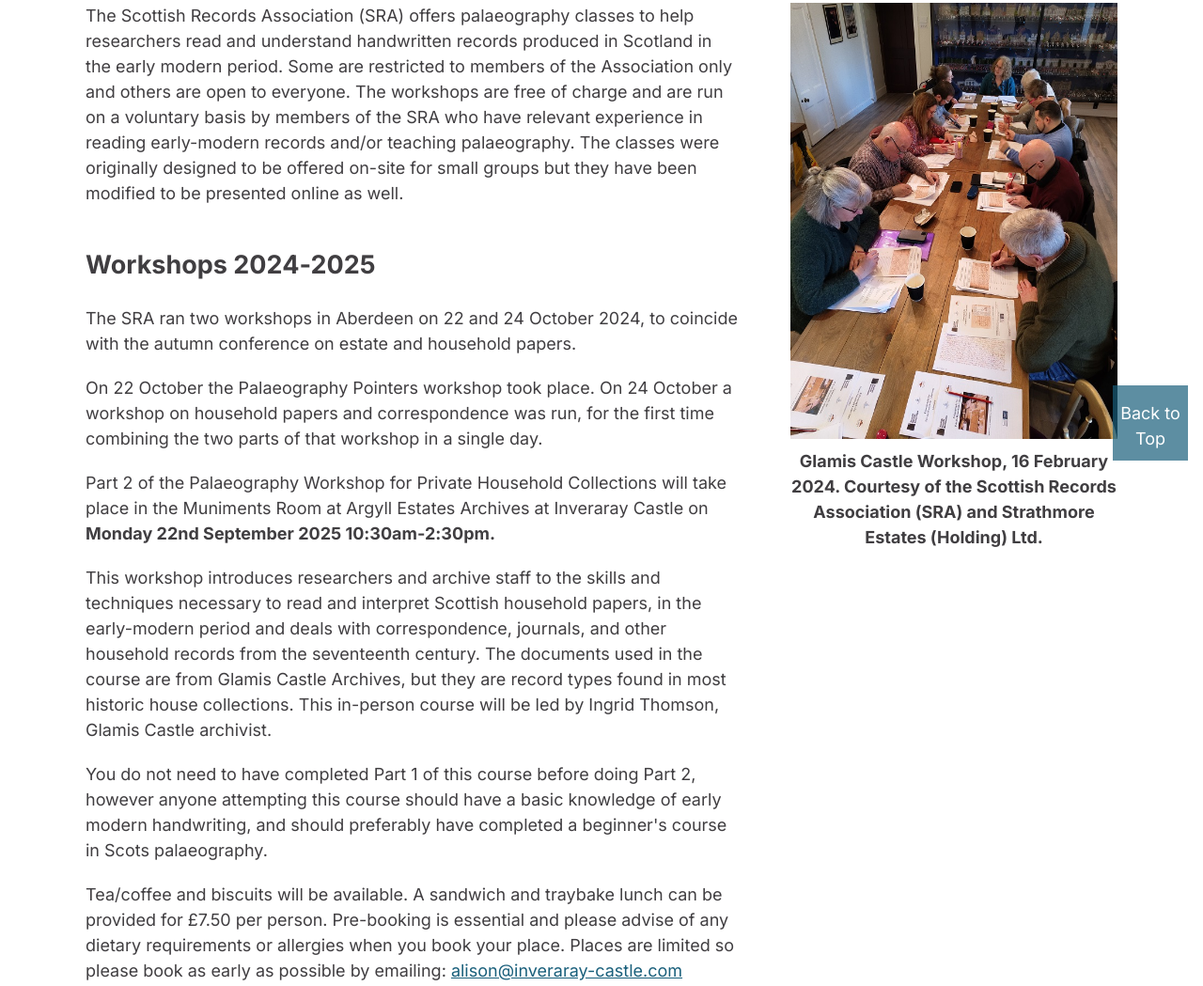
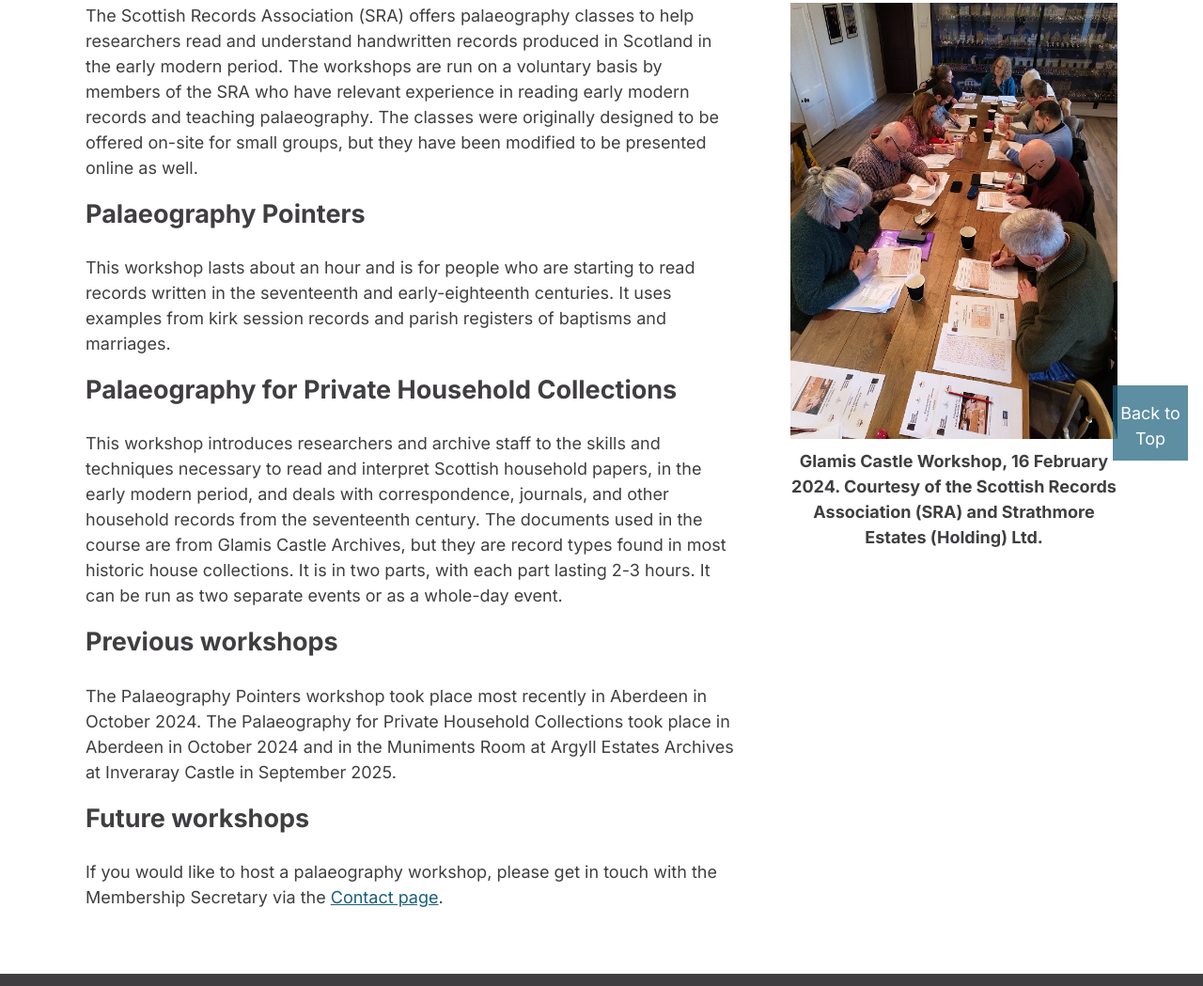
Before and after one commit to nvb33/SRA, an Eleventy site: page src/palaeography_workshops.njk in a window 1280 px wide. Shown: the part 294-1343 px from the top of the page at 94% size. Built offline with nearby package versions, Linux system fonts and the light colour scheme; Eleventy itself is replaced by a stand-in of ours; files that its build step writes are made by us from their sources.

Commit message:
Content amendments on Palaeography page

```diff
--- a/src/palaeography_workshops.njk
+++ b/src/palaeography_workshops.njk
@@ -9,15 +9,30 @@ layout: 'base.njk'
             <h1 class="section-title">Palaeography Workshops</h1>
             <div class="parallel__block">
                 <div class="parallel__block__item_1">
-                    <p>The Scottish Records Association (SRA) offers palaeography classes to help researchers read and understand handwritten records produced in Scotland in the early modern period. Some are restricted to members of the Association only and others are open to everyone. The workshops are free of charge and are run on a voluntary basis by members of the SRA who have relevant experience in reading early-modern records and/or teaching palaeography. The classes were originally designed to be offered on-site for small groups but they have been modified to be presented online as well.</p>
-                    <br />
-                    <h2>Workshops 2024-2025</h2>
-                    <p>The SRA ran two workshops in Aberdeen on 22 and 24 October 2024, to coincide with the autumn conference on estate and household papers.</p>
-                    <p>On 22 October the Palaeography Pointers workshop took place. On 24 October a workshop on household papers and correspondence was run, for the first time combining the two parts of that workshop in a single day.</p>
-                    <p>Part 2 of the Palaeography Workshop for Private Household Collections will take place in the Muniments Room at Argyll Estates Archives at Inveraray Castle on <b>Monday 22nd September 2025 10:30am-2:30pm.</b></p>
-                    <p>This workshop introduces researchers and archive staff to the skills and techniques necessary to read and interpret Scottish household papers, in the early-modern period and deals with correspondence, journals, and other household records from the seventeenth century. The documents used in the course are from Glamis Castle Archives, but they are record types found in most historic house collections. This in-person course will be led by Ingrid Thomson, Glamis Castle archivist.</p>
-                    <p>You do not need to have completed Part 1 of this course before doing Part 2, however anyone attempting this course should have a basic knowledge of early modern handwriting, and should preferably have completed a beginner's course in Scots palaeography.</p>
-                    <p>Tea/coffee and biscuits will be available. A sandwich and traybake lunch can be provided for £7.50 per person. Pre-booking is essential and please advise of any dietary requirements or allergies when you book your place. Places are limited so please book as early as possible by emailing: <a href="mailto:alison@inveraray-castle.com" target="_blank">alison@inveraray-castle.com</a></p>
+                    <p>The Scottish Records Association (SRA) offers palaeography classes to help
+                    researchers read and understand handwritten records produced in Scotland in the
+                    early modern period. The workshops are run on a voluntary basis by members of the
+                    SRA who have relevant experience in reading early modern records and teaching
+                    palaeography. The classes were originally designed to be offered on-site for small
+                    groups, but they have been modified to be presented online as well.</p>
+                    <h2>Palaeography Pointers</h2>
+                    <p>This workshop lasts about an hour and is for people who are starting to read records
+                    written in the seventeenth and early-eighteenth centuries. It uses examples from kirk
+                    session records and parish registers of baptisms and marriages.</p>
+                    <h2>Palaeography for Private Household Collections</h2>
+                    <p>This workshop introduces researchers and archive staff to the skills and techniques
+                    necessary to read and interpret Scottish household papers, in the early modern
+                    period, and deals with correspondence, journals, and other household records from
+                    the seventeenth century. The documents used in the course are from Glamis Castle
+                    Archives, but they are record types found in most historic house collections. It is in
+                    two parts, with each part lasting 2-3 hours. It can be run as two separate events or
+                    as a whole-day event.</p>
+                    <h2>Previous workshops</h2>
+                    <p>The Palaeography Pointers workshop took place most recently in Aberdeen in
+                    October 2024. The Palaeography for Private Household Collections took place in
+                    Aberdeen in October 2024 and in the Muniments Room at Argyll Estates Archives at
+                    Inveraray Castle in September 2025.</p>
+                    <h2>Future workshops</h2>
                     <p>If you would like to host a palaeography
                     workshop, please get in touch with the Membership Secretary via the <a href="/contact/">Contact page</a>.</p>
                 </div>
```
